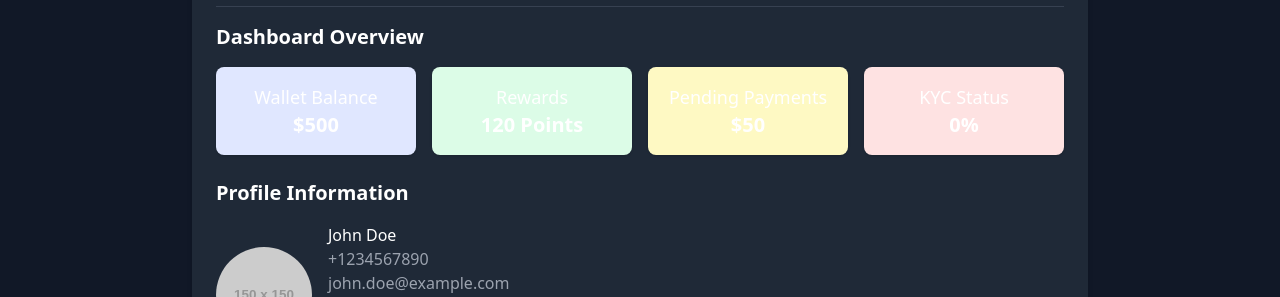
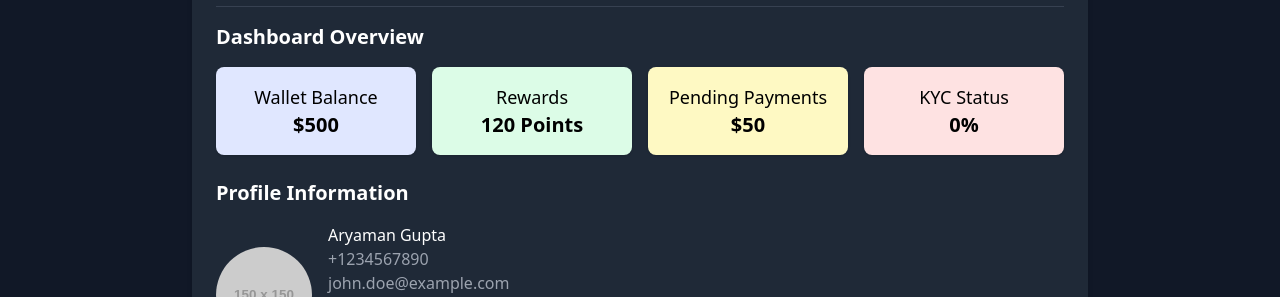
Before and after one commit to Aryam2121/PayManni-F, a React (Vite) app: page /profile in a window 1280 px wide. Shown: the part 202-499 px from the top of the page. Built offline with nearby package versions, Linux system fonts and the light colour scheme; no server answers; sample sign-in values are in the browser's storage.

Commit message:
update ui

```diff
--- a/src/Components/UserProfile.jsx
+++ b/src/Components/UserProfile.jsx
@@ -6,7 +6,7 @@ import * as QRCode from "qrcode.react";
 
 const UserProfile = () => {
   const [profile, setProfile] = useState({
-    name: "John Doe",
+    name: "Aryaman Gupta",
     phone: "+1234567890",
     email: "john.doe@example.com",
     profilePicture: "",
@@ -67,19 +67,19 @@ const UserProfile = () => {
     <div>
       <h3 className="text-xl font-semibold mb-4">Dashboard Overview</h3>
       <div className="grid grid-cols-2 gap-4 md:grid-cols-4">
-        <div className="bg-indigo-100 p-4 rounded-lg shadow text-center">
+        <div className="bg-indigo-100 p-4 rounded-lg shadow text-center text-black">
           <p className="text-lg font-medium">Wallet Balance</p>
           <p className="text-xl font-bold">$500</p>
         </div>
-        <div className="bg-green-100 p-4 rounded-lg shadow text-center">
+        <div className="bg-green-100 p-4 rounded-lg shadow text-center text-black">
           <p className="text-lg font-medium">Rewards</p>
           <p className="text-xl font-bold">120 Points</p>
         </div>
-        <div className="bg-yellow-100 p-4 rounded-lg shadow text-center">
+        <div className="bg-yellow-100 p-4 rounded-lg shadow text-center text-black">
           <p className="text-lg font-medium">Pending Payments</p>
           <p className="text-xl font-bold">$50</p>
         </div>
-        <div className="bg-red-100 p-4 rounded-lg shadow text-center">
+        <div className="bg-red-100 p-4 rounded-lg shadow text-center text-black">
           <p className="text-lg font-medium">KYC Status</p>
           <p className="text-xl font-bold">{kycProgress}%</p>
         </div>
@@ -90,8 +90,8 @@ const UserProfile = () => {
   const renderUPIQRCode = () => (
     <div className="text-center">
       <h3 className="text-xl font-semibold mb-4">Your UPI QR Code</h3>
-      <QRCode value="upi://pay?pa=johndoe@upi&pn=John%20Doe&am=0&cu=INR" size={200} />
-      <p className="text-gray-500 mt-4">Scan to pay John Doe via UPI</p>
+      <QRCode value="upi://pay?pa=AryamanGupta@upi&pn=Aryaman%20Gupta&am=0&cu=INR" size={200} />
+      <p className="text-gray-500 mt-4">Scan to pay Aryaman Gupta via UPI</p>
     </div>
   );
 
--- a/src/pages/FlightBooking.jsx
+++ b/src/pages/FlightBooking.jsx
@@ -156,7 +156,7 @@ const FlightBooking = () => {
 
   return (
     <div className="min-h-screen bg-gray-900 p-6">
-      <div className="bg-white rounded-xl shadow-lg max-w-5xl w-full mx-auto p-8">
+      <div className="bg-gray-200 rounded-xl shadow-lg max-w-5xl w-full mx-auto p-8">
         <h1 className="text-4xl font-extrabold text-blue-700 text-center mb-8">Flight Booking</h1>
 
         {/* Errors Section */}
--- a/src/pages/TrainBooking.jsx
+++ b/src/pages/TrainBooking.jsx
@@ -131,7 +131,8 @@ const TrainBooking = () => {
   };
 
   return (
-    <div className="max-w-5xl mx-auto p-6 bg-gray-50 rounded-lg shadow-md mt-8">
+    <div className="min-h-screen bg-gray-900 p-6">
+      <div className="max-w-5xl mx-auto p-6 bg-gray-200 rounded-lg shadow-md mt-8">
       <h2 className="text-3xl font-bold mb-6 text-center text-blue-700">Train Booking System</h2>
 
       <form onSubmit={handleSubmit} className="grid grid-cols-1 md:grid-cols-2 gap-6">
@@ -318,6 +319,7 @@ const TrainBooking = () => {
   </div>
 ) : null}
     </div>
+  </div>
   );
 };
 
```
